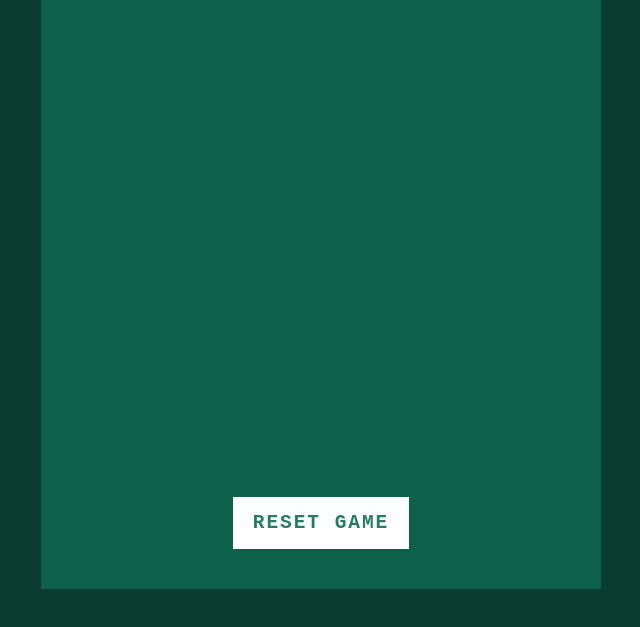
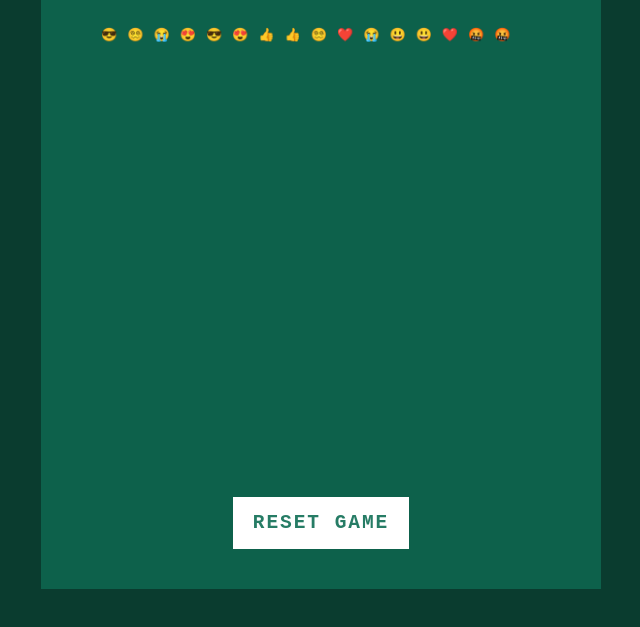
Before and after one commit to E-rwinn/Memory-Game, a plain HTML site: page index.html in a window 1280 px wide. Shown: the part 149-776 px from the top of the page, without its empty margins (319-959 px from the left). Drawn offline with Linux system fonts and the light colour scheme.

Commit message:
Most of the javascript was finished

```diff
--- a/index.html
+++ b/index.html
@@ -10,7 +10,7 @@
     <div class="container">
         <h2>Memory Game</h2>
         <div class="game"></div>
-        <button class="reset">Reset Game</button>
+        <button class="reset" onclick="window.location">Reset Game</button>
     </div>
     <script src="script.js"></script>
 </body>
--- a/script.js
+++ b/script.js
@@ -0,0 +1,25 @@
+const emojis = [
+  "😍",
+  "😍",
+  "❤️",
+  "❤️",
+  "😵‍💫",
+  "😵‍💫",
+  "😭",
+  "😭",
+  "😎",
+  "😎",
+  "😃",
+  "😃",
+  "🤬",
+  "🤬",
+  "👍",
+  "👍",
+];
+var shuf_emojis = emojis.sort(() => (Math.random() > 0.5 ? 2 : -1));
+for (var i = 0; i < emojis.length; i++) {
+  let box = document.createElement("div");
+  box.className = "item";
+  box.innerHTML = shuf_emojis[i];
+  document.querySelector(".game").appendChild(box);
+}
```
